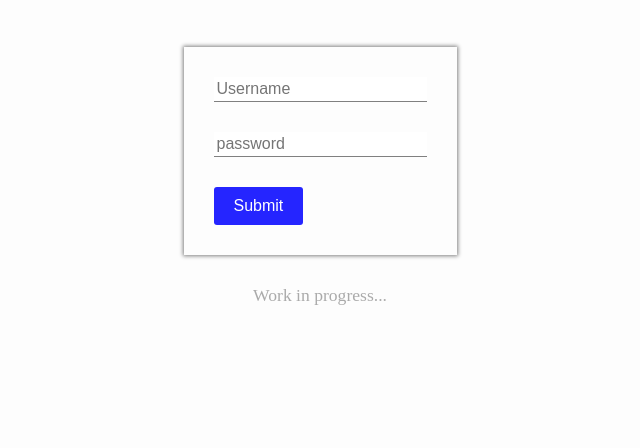
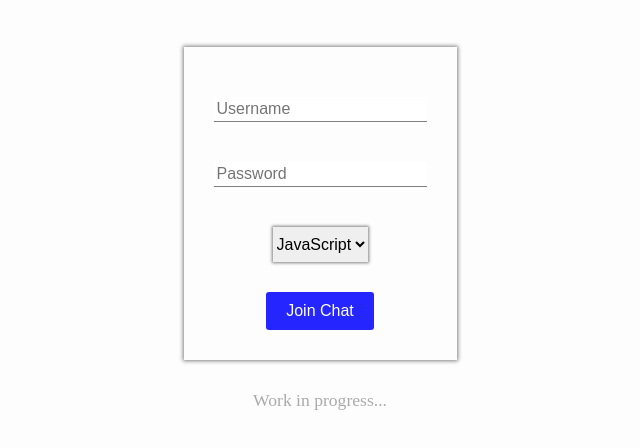
Before and after one commit to Ifycode-archived/remote-workplace, a website: page public/index.html in a window 1280 px wide. Shown: the part 90-538 px from the top of the page, without its empty margins (320-960 px from the left). Drawn offline with Linux system fonts and the light colour scheme.

```diff
--- a/public/css/chat.css
+++ b/public/css/chat.css
@@ -96,7 +96,7 @@
 	margin-bottom: 15px;
 	background-color: var(--light-color);
     border-radius: 5px;
-    box-shadow: 0 0 4px 1px grey;
+    box-shadow: 0 0 6px 1px #9b9b9b;
 }
 
 .chat-messages .message .meta {
--- a/public/css/index.css
+++ b/public/css/index.css
@@ -1,3 +1,4 @@
+@import url('https://fonts.googleapis.com/css?family=Roboto&display=swap');
 
 * {
     padding: 0;
@@ -30,20 +31,35 @@
     padding: 30px;
 }
 
-form > * {
+form div > * {
     display: block;
     font-size: 1em;
+    margin: 0 auto 20px auto;
 }
 
-form input {
-    margin: 0 0 30px 0;
+form label {
+    height: 0px;
+    overflow: hidden;
+}
+
+form input,
+form select {
     padding: 3px;
     border-bottom: 1px solid grey;
+}
+
+form select {
+    border: 0;
+    box-shadow: 0 0 3px 1px grey;
+    padding: 8px 0;
 }
 
 form button {
     background: #2525ff;
     color: white;
+    display: block;
+    margin: 30px auto 0 auto;
+    font-size: 1em;
     padding: 10px 20px;
     border-radius: 3px;
     -webkit-border-radius: 3px;
--- a/public/index.html
+++ b/public/index.html
@@ -9,10 +9,47 @@
     </head>
     <body>
         <h1>Remote Workplace</h1>
+        <!--
         <form action="chat.html">
             <input type="text" placeholder="Username">
             <input type="text" placeholder="password">
             <button>Submit</button>
+        </form>
+        -->
+
+        <form action="chat.html">
+            <div class="form-control">
+                <label for="username">Username</label>
+                <input
+                    type="text"
+                    name="username"
+                    id="username"
+                    placeholder="Username"
+                    autocomplete="off"
+                    required
+                />
+
+                <label for="username">Password</label>
+                <input
+                    type="text"
+                    name="password"
+                    id="password"
+                    placeholder="Password"
+                    autocomplete="off"
+                />
+            </div>
+            <div class="form-control">
+                <label for="room">Room</label>
+                <select name="room" id="room">
+                    <option value="JavaScript">JavaScript</option>
+                    <option value="Python">Python</option>
+                    <option value="PHP">PHP</option>
+                    <option value="C#">C#</option>
+                    <option value="Ruby">Ruby</option>
+                    <option value="Java">Java</option>
+                </select>
+            </div>
+            <button type="submit" class="btn">Join Chat</button>
         </form>
         <footer>
             <p>Work in progress...</p>
```
Also changed, not shown: public/chat.html (+2 -15 lines), public/js/index.js (+4 -8 lines), server.js (+7 -4 lines), utils/messages.js (added, +12 -0 lines).
